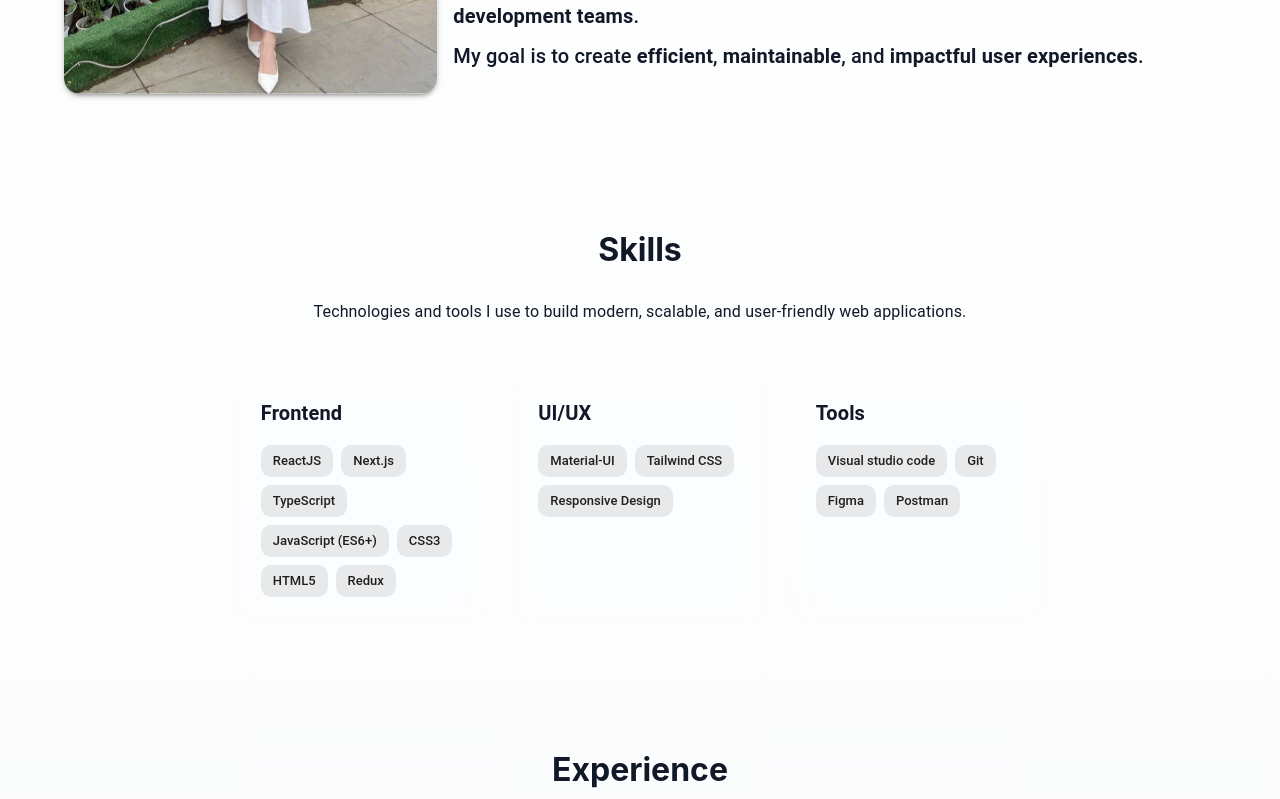
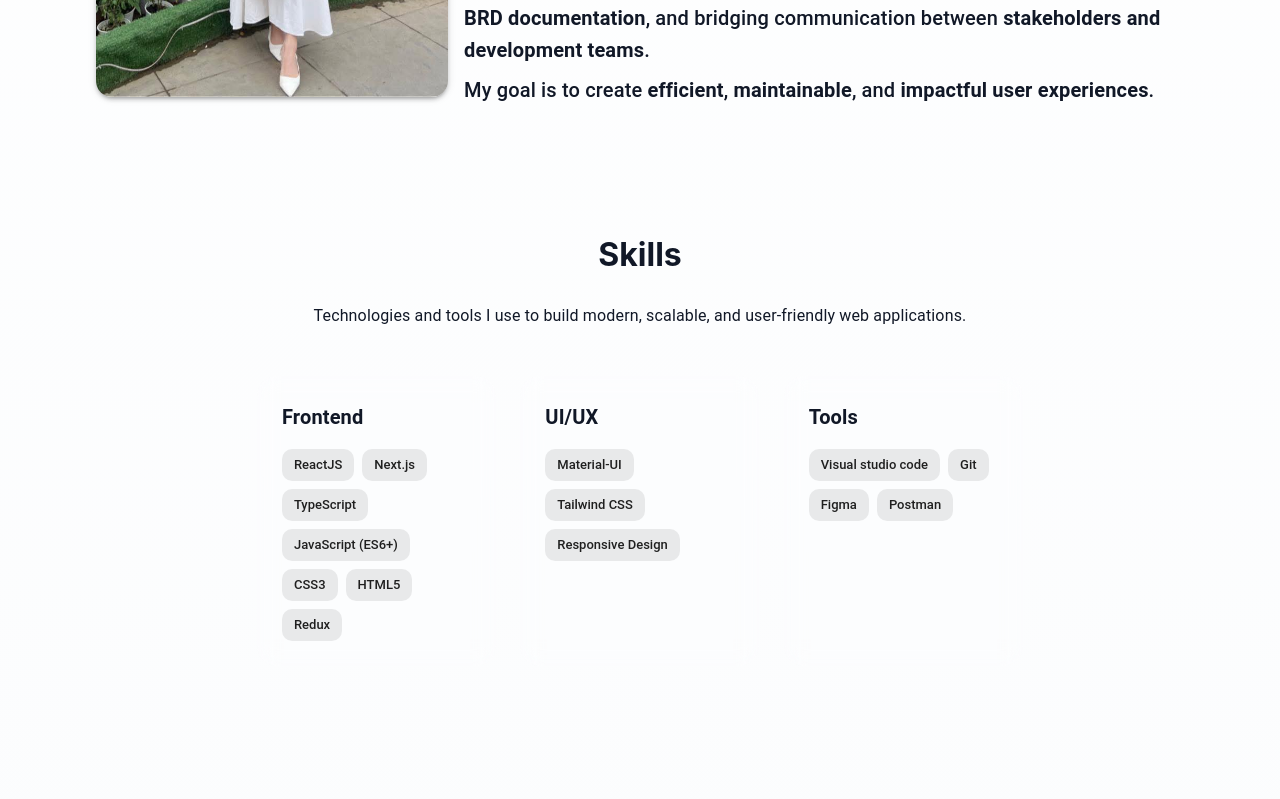
Before and after one commit to VanNguyen2222/Van-Portfolio-, a React (Vite) app: page / in a window 1280 px wide. Shown: the part 1191-1990 px from the top of the page. Built offline with nearby package versions, Linux system fonts and the light colour scheme.

Commit message:
fix: style

```diff
--- a/src/App.css
+++ b/src/App.css
@@ -26,7 +26,7 @@ body {
 }
 
 main {
-  max-width: 768px;
+  width: 100%;
   margin: 0 auto;
   padding: 1rem 0.5rem 2rem;
 }
@@ -58,7 +58,6 @@ header {
 /*Ipad dọc(768 x 1024)*/
 @media screen and (min-width: 768px){
   main{
-    max-width: 1000px;
     padding: 2rem 1.5rem 4rem;
   }
 
@@ -73,8 +72,33 @@ header {
 /*Ipad ngang(1024 x 768)*/
 @media screen and (min-width: 1024px){
   main{
-    max-width: 1200px;
-    padding: 2rem 1.5rem 4rem;
+    padding: 2rem 10rem 4rem;
+  }
+
+  .hero .hero-grid, .about .about-grid{
+    flex-direction: row;
+  }
+  .skill-item{
+    max-width: 300px;
+  }
+}
+
+@media screen and (min-width: 1024px){
+  main{
+    padding: 2rem 6rem 4rem;
+  }
+
+  .hero .hero-grid, .about .about-grid{
+    flex-direction: row;
+  }
+  .skill-item{
+    max-width: 300px;
+  }
+}
+
+@media screen and (min-width: 1400px){
+  main{
+    padding: 2rem 12rem 4rem;
   }
 
   .hero .hero-grid, .about .about-grid{
```
